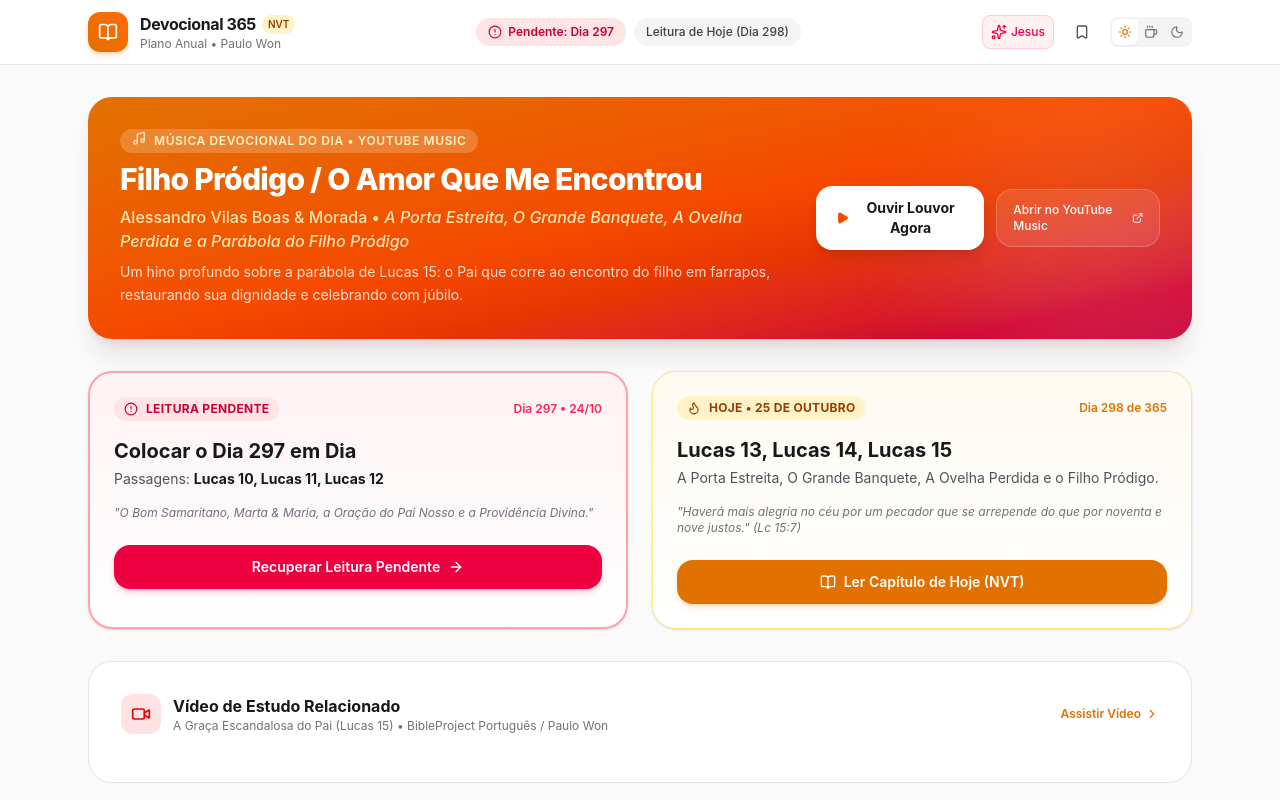
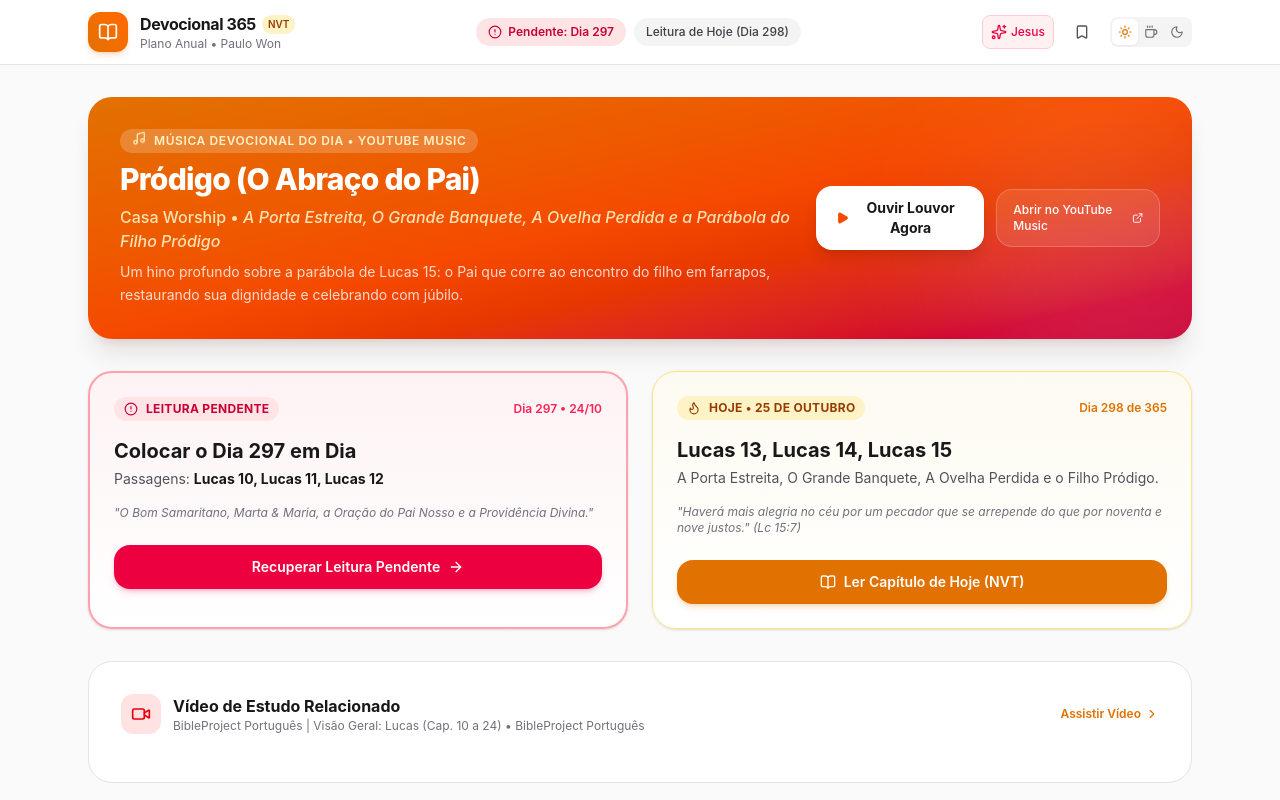
Before and after one commit to barretrb/pessoal, a React (Vite) app in the folder devocional-biblia/: page / in a window 1280 px wide. Shown: the top 800 px of the page. Built offline with nearby package versions, Linux system fonts and the light colour scheme.

Commit message:
fix: atualiza video ID do YouTube e protocolo de embed no devocional biblico

```diff
--- a/devocional-biblia/src/components/Dashboard.jsx
+++ b/devocional-biblia/src/components/Dashboard.jsx
@@ -92,9 +92,9 @@
             <div className="aspect-video w-full max-w-xl mx-auto rounded-2xl overflow-hidden shadow-2xl bg-black">
               <iframe
                 className="w-full h-full"
-                src={`https://www.youtube-nocookie.com/embed/${activeMedia.music.youtubeId}?autoplay=1`}
+                src={`https://www.youtube.com/embed/${activeMedia.music.youtubeId}?autoplay=1&rel=0`}
                 title="Música Devocional do Dia"
-                allow="accelerometer; autoplay; clipboard-write; encrypted-media; gyroscope; picture-in-picture"
+                allow="accelerometer; autoplay; clipboard-write; encrypted-media; gyroscope; picture-in-picture; web-share"
                 allowFullScreen
               />
             </div>
@@ -216,9 +216,9 @@
           <div className="aspect-video w-full max-w-2xl mx-auto rounded-2xl overflow-hidden shadow-lg bg-black mt-4">
             <iframe
               className="w-full h-full"
-              src={`https://www.youtube-nocookie.com/embed/${activeMedia.video.youtubeId}`}
+              src={`https://www.youtube.com/embed/${activeMedia.video.youtubeId}?rel=0`}
               title="Vídeo de Estudo Bíblico"
-              allow="accelerometer; autoplay; clipboard-write; encrypted-media; gyroscope; picture-in-picture"
+              allow="accelerometer; autoplay; clipboard-write; encrypted-media; gyroscope; picture-in-picture; web-share"
               allowFullScreen
             />
           </div>
--- a/devocional-biblia/src/data/dailyMedia.js
+++ b/devocional-biblia/src/data/dailyMedia.js
@@ -17,7 +17,7 @@
     video: {
       title: "BibleProject Português | Visão Geral: Lucas (Cap. 10 a 24)",
       channel: "BibleProject Português",
-      youtubeId: "Qp492cKzS70",
+      youtubeId: "UeUAAAs7hec",
       description: "Vídeo explicativo animado ilustrando a jornada de Jesus a caminho de Jerusalém, o modelo de discipulado e as parábolas do Reino."
     }
   },
@@ -29,16 +29,16 @@
     passage: "Lucas 13–15",
     theme: "A Porta Estreita, O Grande Banquete, A Ovelha Perdida e a Parábola do Filho Pródigo",
     music: {
-      title: "Filho Pródigo / O Amor Que Me Encontrou",
-      artist: "Alessandro Vilas Boas & Morada",
-      youtubeId: "JmD1XoZ3VxE",
-      youtubeMusicUrl: "https://music.youtube.com/search?q=Filho+Prodigo+Alessandro+Vilas+Boas",
+      title: "Pródigo (O Abraço do Pai)",
+      artist: "Casa Worship",
+      youtubeId: "whHMcK4N3Kg",
+      youtubeMusicUrl: "https://music.youtube.com/watch?v=whHMcK4N3Kg",
       description: "Um hino profundo sobre a parábola de Lucas 15: o Pai que corre ao encontro do filho em farrapos, restaurando sua dignidade e celebrando com júbilo."
     },
     video: {
-      title: "A Graça Escandalosa do Pai (Lucas 15)",
-      channel: "BibleProject Português / Paulo Won",
-      youtubeId: "tPZfZ4R2vA8",
+      title: "BibleProject Português | Visão Geral: Lucas (Cap. 10 a 24)",
+      channel: "BibleProject Português",
+      youtubeId: "UeUAAAs7hec",
       description: "Explicação minuciosa da estrutura literária das três parábolas perdidas e encontradas de Lucas 15."
     }
   },
@@ -46,16 +46,16 @@
   // Fallback padrão para outros dias
   default: {
     music: {
-      title: "Graça Maravilhosa / Quão Grande és Tu",
-      artist: "Adoração Devocional Acústico",
-      youtubeId: "7xT02aY1f6M",
-      youtubeMusicUrl: "https://music.youtube.com/search?q=Adoracao+Devocional+Acustico",
+      title: "Pra Onde Eu Irei? / Graça Maravilhosa",
+      artist: "Morada",
+      youtubeId: "JPXjpqstzng",
+      youtubeMusicUrl: "https://music.youtube.com/watch?v=JPXjpqstzng",
       description: "Momento de adoração para acalmar o coração e preparar a mente para ouvir a voz de Deus nas Escrituras."
     },
     video: {
       title: "Como Ler a Bíblia com Profundidade Devocional",
       channel: "BibleProject Português",
-      youtubeId: "3xHkQ-2_x8s",
+      youtubeId: "UeUAAAs7hec",
       description: "Guia prático para meditar e internalizar a mensagem viva da Palavra de Deus no dia a dia."
     }
   }
```
Also changed, not shown: 1 other file (tests, documents, lock files or other folders).
